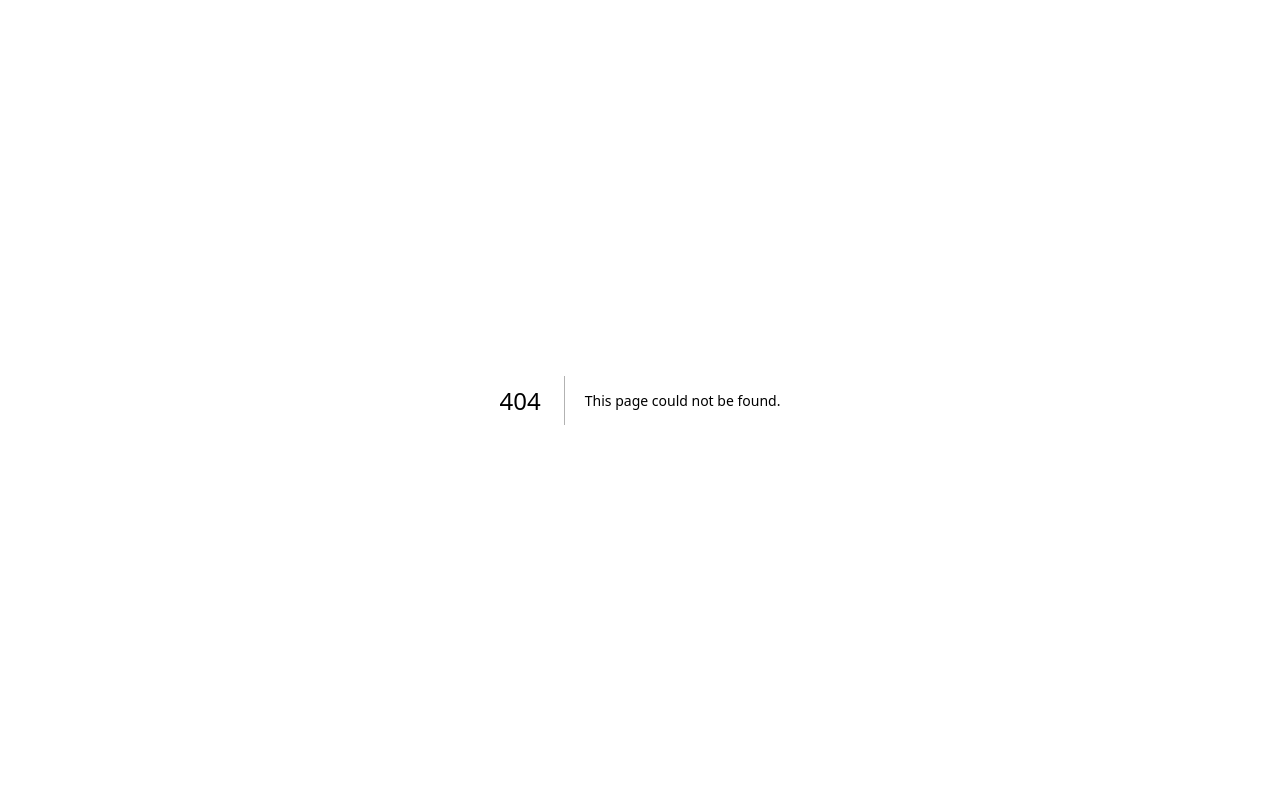
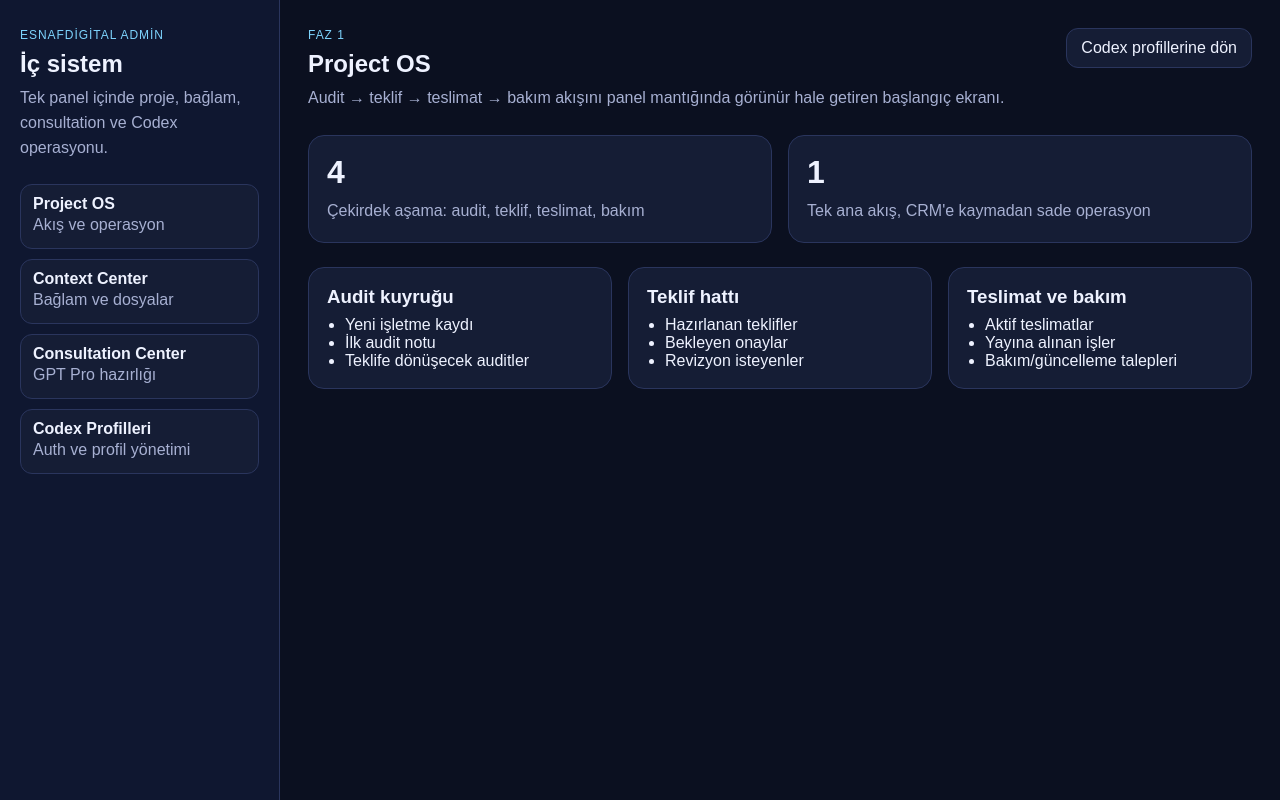
Before and after one commit to sahinseyfi/EsnafDijital-Openclaw, a Next.js app in the folder openclaw-control-ui/: page /project-os in a window 1280 px wide. Before the commit this address had no page. Built offline with nearby package versions, Linux system fonts and the light colour scheme.

Commit message:
Add admin skeleton screens for next ops modules

```diff
--- /dev/null
+++ b/openclaw-control-ui/app/project-os/page.tsx
@@ -0,0 +1,47 @@
+import { AdminShell } from '@/components/admin/AdminShell'
+
+const pipeline = [
+  {
+    title: 'Audit kuyruğu',
+    items: ['Yeni işletme kaydı', 'İlk audit notu', 'Teklife dönüşecek auditler'],
+  },
+  {
+    title: 'Teklif hattı',
+    items: ['Hazırlanan teklifler', 'Bekleyen onaylar', 'Revizyon isteyenler'],
+  },
+  {
+    title: 'Teslimat ve bakım',
+    items: ['Aktif teslimatlar', 'Yayına alınan işler', 'Bakım/güncelleme talepleri'],
+  },
+]
+
+export default function ProjectOsPage() {
+  return (
+    <AdminShell
+      title="Project OS"
+      description="Audit → teklif → teslimat → bakım akışını panel mantığında görünür hale getiren başlangıç ekranı."
+    >
+      <section className="stats-grid">
+        <article className="card stat-card">
+          <strong>4</strong>
+          <p className="muted">Çekirdek aşama: audit, teklif, teslimat, bakım</p>
+        </article>
+        <article className="card stat-card">
+          <strong>1</strong>
+          <p className="muted">Tek ana akış, CRM'e kaymadan sade operasyon</p>
+        </article>
+      </section>
+
+      <section className="grid-3" style={{ marginTop: 24 }}>
+        {pipeline.map((column) => (
+          <article key={column.title} className="card">
+            <h3>{column.title}</h3>
+            <ul className="list">
+              {column.items.map((item) => <li key={item}>{item}</li>)}
+            </ul>
+          </article>
+        ))}
+      </section>
+    </AdminShell>
+  )
+}
--- /dev/null
+++ b/openclaw-control-ui/components/admin/AdminShell.tsx
@@ -0,0 +1,58 @@
+import Link from 'next/link'
+import { ReactNode } from 'react'
+
+type NavItem = {
+  href: string
+  label: string
+  note: string
+}
+
+const navItems: NavItem[] = [
+  { href: '/project-os', label: 'Project OS', note: 'Akış ve operasyon' },
+  { href: '/context-center', label: 'Context Center', note: 'Bağlam ve dosyalar' },
+  { href: '/consultation-center', label: 'Consultation Center', note: 'GPT Pro hazırlığı' },
+  { href: '/codex-profilleri', label: 'Codex Profilleri', note: 'Auth ve profil yönetimi' },
+]
+
+export function AdminShell({
+  title,
+  description,
+  children,
+}: {
+  title: string
+  description: string
+  children: ReactNode
+}) {
+  return (
+    <div className="page-shell">
+      <aside className="sidebar">
+        <div>
+          <p className="eyebrow">EsnafDigital Admin</p>
+          <h1>İç sistem</h1>
+          <p className="muted">Tek panel içinde proje, bağlam, consultation ve Codex operasyonu.</p>
+        </div>
+
+        <nav>
+          {navItems.map((item) => (
+            <Link key={item.href} href={item.href} className="nav-link">
+              <strong>{item.label}</strong>
+              <p className="muted">{item.note}</p>
+            </Link>
+          ))}
+        </nav>
+      </aside>
+
+      <main className="content">
+        <header className="page-header">
+          <div>
+            <p className="eyebrow">Faz 1</p>
+            <h2>{title}</h2>
+            <p className="muted">{description}</p>
+          </div>
+          <Link href="/codex-profilleri" className="ghost-link">Codex profillerine dön</Link>
+        </header>
+        {children}
+      </main>
+    </div>
+  )
+}
```
Also changed, not shown: openclaw-control-ui/app/consultation-center/page.tsx (added, +47 -0 lines), openclaw-control-ui/app/context-center/page.tsx (added, +44 -0 lines), openclaw-control-ui/app/page.tsx (+34 -2 lines), 1 other file (tests, documents, lock files or other folders).
